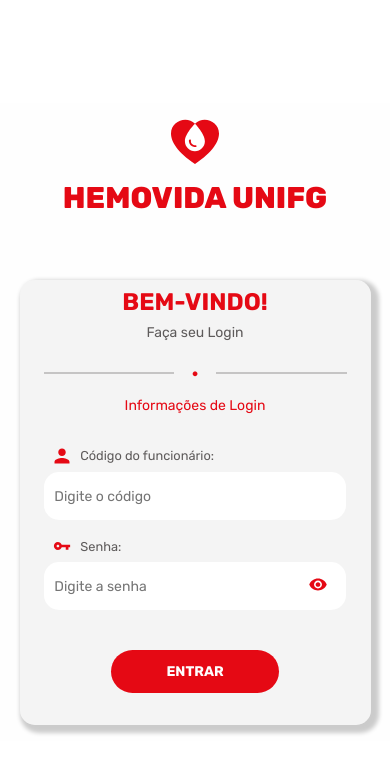
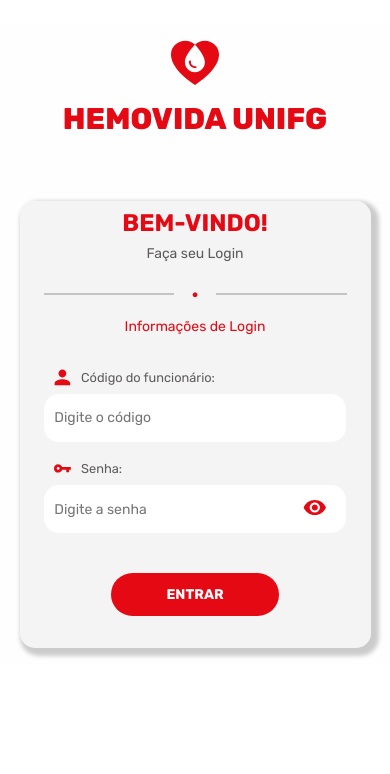
Before and after one commit to diogorennamdev/Sistema_Doacao_De_Sangue, a React (Vite) app: page / in a window 390 px wide. Shown: the top 774 px of the page. Built offline with nearby package versions, Linux system fonts and the light colour scheme.

Commit message:
Fix: o título e o tamanho da fonte na página de login

```diff
--- a/src/pages/Login/index.jsx
+++ b/src/pages/Login/index.jsx
@@ -39,7 +39,7 @@ function Login() {
   const loginUser = async (event) => {
     event.preventDefault();
     if (employeeCode.trim() === '' || password.trim() === '') {
-      setTitle('Atenção!');
+      setTitle('Atenção');
       setMessage('Preencha todos os campos para continuar.');
       handleShow();
       return;
@@ -71,7 +71,7 @@ function Login() {
     } catch (error) {
       setLoading(false);
       if (error.response && (error.response.status === 400 || error.response.status === 500)) {
-        setTitle(`Ocorreu um erro!`);
+        setTitle(`Erro`);
         const errorMessage = error.response.data.error; // Extrai a mensagem de erro
         setMessage(errorMessage); // Define a mensagem para a mensagem de erro extraída
         handleShow();
@@ -113,7 +113,7 @@ function Login() {
                 onClick={() => setShowPassword(!showPassword)}
                 type="button"
               >
-                {showPassword ? <IoMdEyeOff title='Ocultar senha'/> : <IoMdEye title='Mostrar senha'/>}
+                {showPassword ? <IoMdEyeOff title='Ocultar senha' /> : <IoMdEye title='Mostrar senha' />}
               </button>
 
             </div>
--- a/src/pages/Login/styles.css
+++ b/src/pages/Login/styles.css
@@ -83,7 +83,7 @@ main.ContainerLogin {
 .CardData svg {
     margin: 0 0.5rem;
     color: var(--primary-color);
-    font-size: 1.25rem;
+    font-size: 1.3rem;
 }
 
 .CardForm label {
@@ -125,6 +125,11 @@ main.ContainerLogin {
     outline: none;
 }
 
+.password-toggle-icon svg {
+    width: 1.6rem;
+    height: 1.6rem;
+}
+
 input[type=number]::-webkit-inner-spin-button,
 input[type=number]::-webkit-outer-spin-button {
     -webkit-appearance: none;
@@ -152,7 +157,9 @@ input[type="password"]::-webkit-reveal {
 
 @media screen and (max-width: 768px) {
     main.ContainerLogin {
-        overflow: hidden;
+       display: block;
+       overflow: hidden;
+       margin-top: 0.5rem;
     }
 
     .ContainerForm {
```
